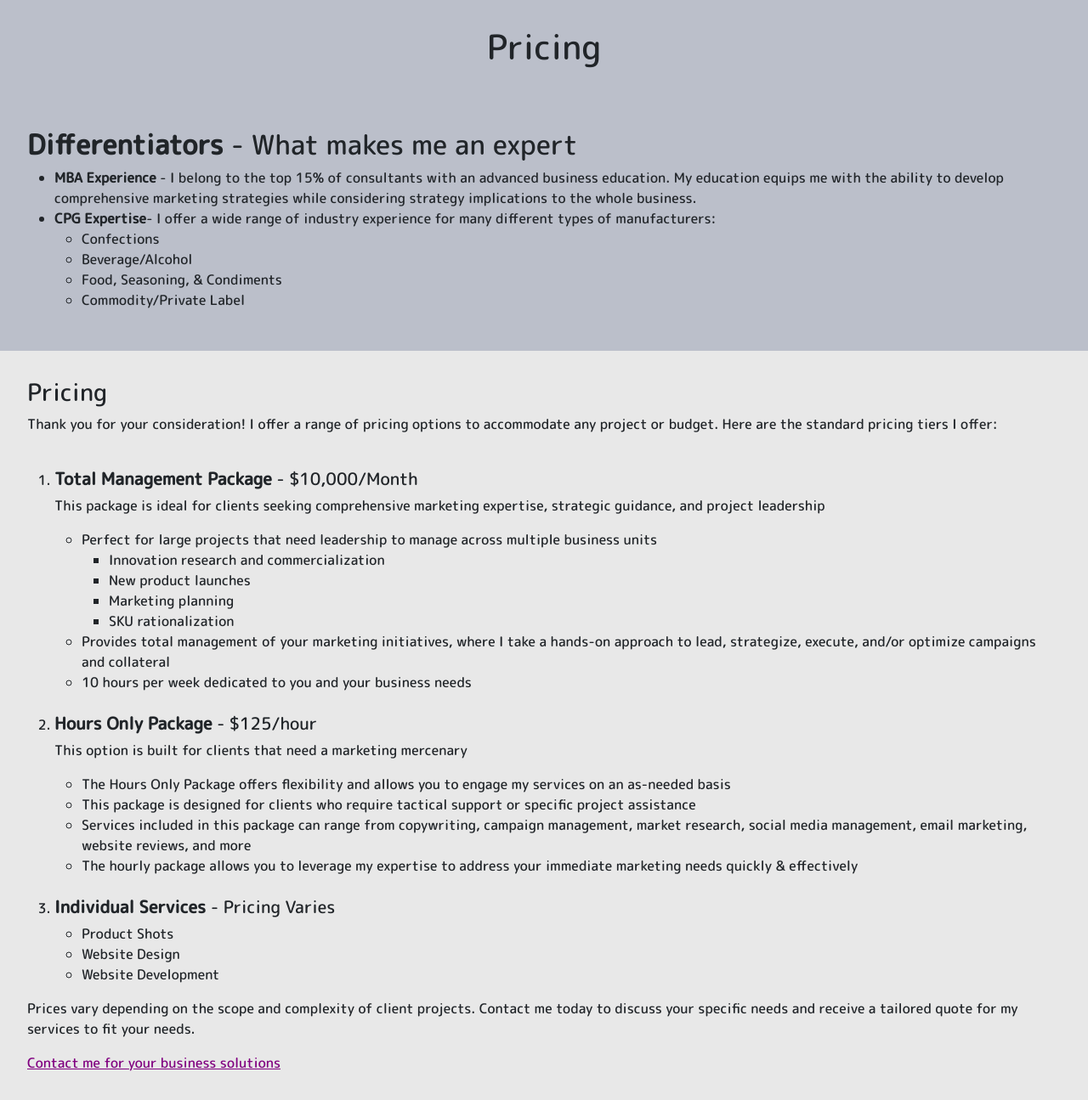
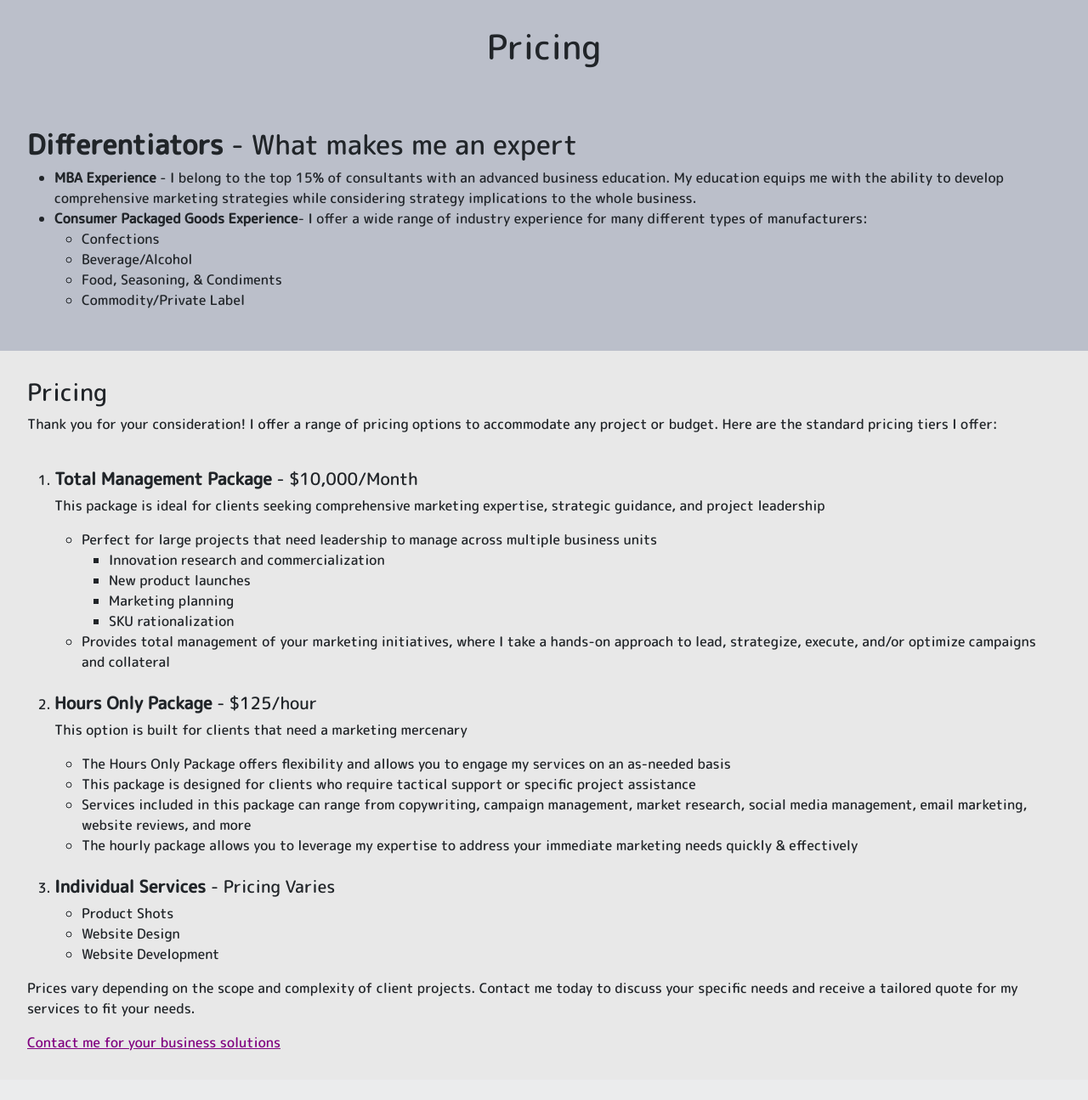
Before and after one commit to vparrello/KallasWebsite, a Flask app: page /Pricing in a window 1280 px wide. Shown: the part 191-1486 px from the top of the page at 85% size. After the commit the page ends 1428 px from the top, so only its background shows below. Run offline with Flask 3, Linux system fonts and the light colour scheme; some libraries are stand-ins or nearby versions.

Commit message:
Changes to Pricing Page

```diff
--- a/templates/pricing.html
+++ b/templates/pricing.html
@@ -6,7 +6,7 @@
     <h2><b>Differentiators</b> - What makes me an expert</h2>
     <ul>
         <li><b>MBA Experience</b> - I belong to the top 15% of consultants with an advanced business education. My education equips me with the ability to develop comprehensive marketing strategies while considering strategy implications to the whole business.</li>
-        <li><b>CPG Expertise</b>- I offer a wide range of industry experience for many different types of manufacturers:</li>
+        <li><b>Consumer Packaged Goods Experience</b>- I offer a wide range of industry experience for many different types of manufacturers:</li>
         <ul>
             <li>Confections</li>
             <li>Beverage/Alcohol</li>
@@ -32,7 +32,6 @@
                     <li>SKU rationalization</li>
                 </ul>
                 <li>Provides total management of your marketing initiatives, where I take a hands-on approach to lead, strategize, execute, and/or optimize campaigns and collateral</li>
-                <li>10 hours per week dedicated to you and your business needs</li>
             </ul>
         </li>
         <br>
```
